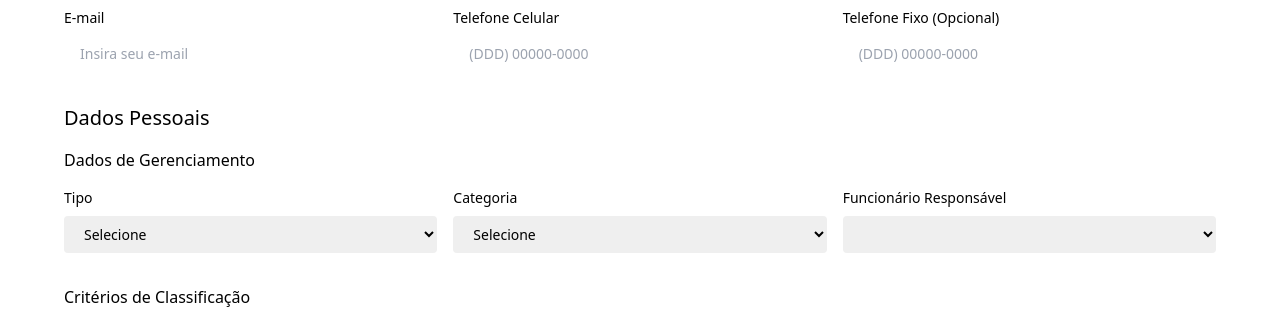
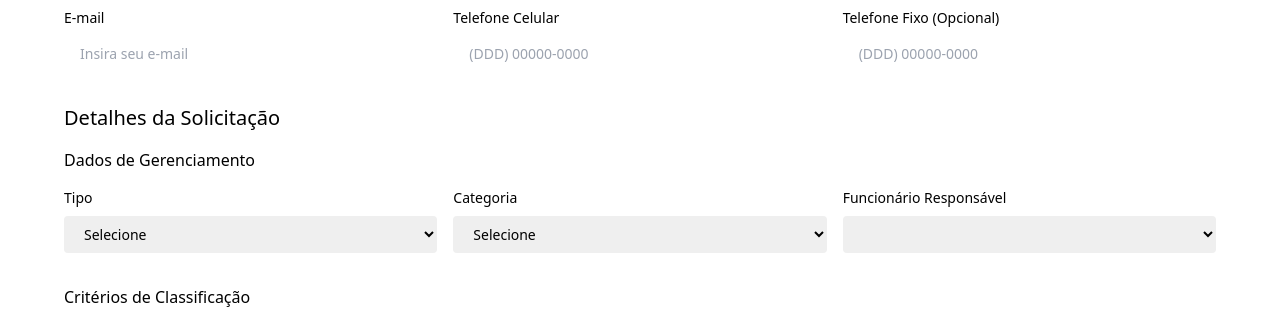
Before and after one commit to gabrielPistore/SiGOS-UFCAT, a Django app: page /register-work-order/ in a window 1280 px wide. Shown: the part 624-935 px from the top of the page. Run offline with Django 5.2, Linux system fonts and the light colour scheme; lists and menus that the app fills with data are empty; some libraries are stand-ins or nearby versions; some web fonts are replaced.

Commit message:
fix section title

```diff
--- a/core/templates/core/partials/register_work_order/sections/request-details.html
+++ b/core/templates/core/partials/register_work_order/sections/request-details.html
@@ -1,6 +1,6 @@
 {% extends "core/partials/accordion.html" %}
 {% block section_title %}
-    Dados Pessoais
+    Detalhes da Solicitação
 {% endblock section_title %}
 {% block section_content %}
     {% for section in sections.request_details.values %}
```
